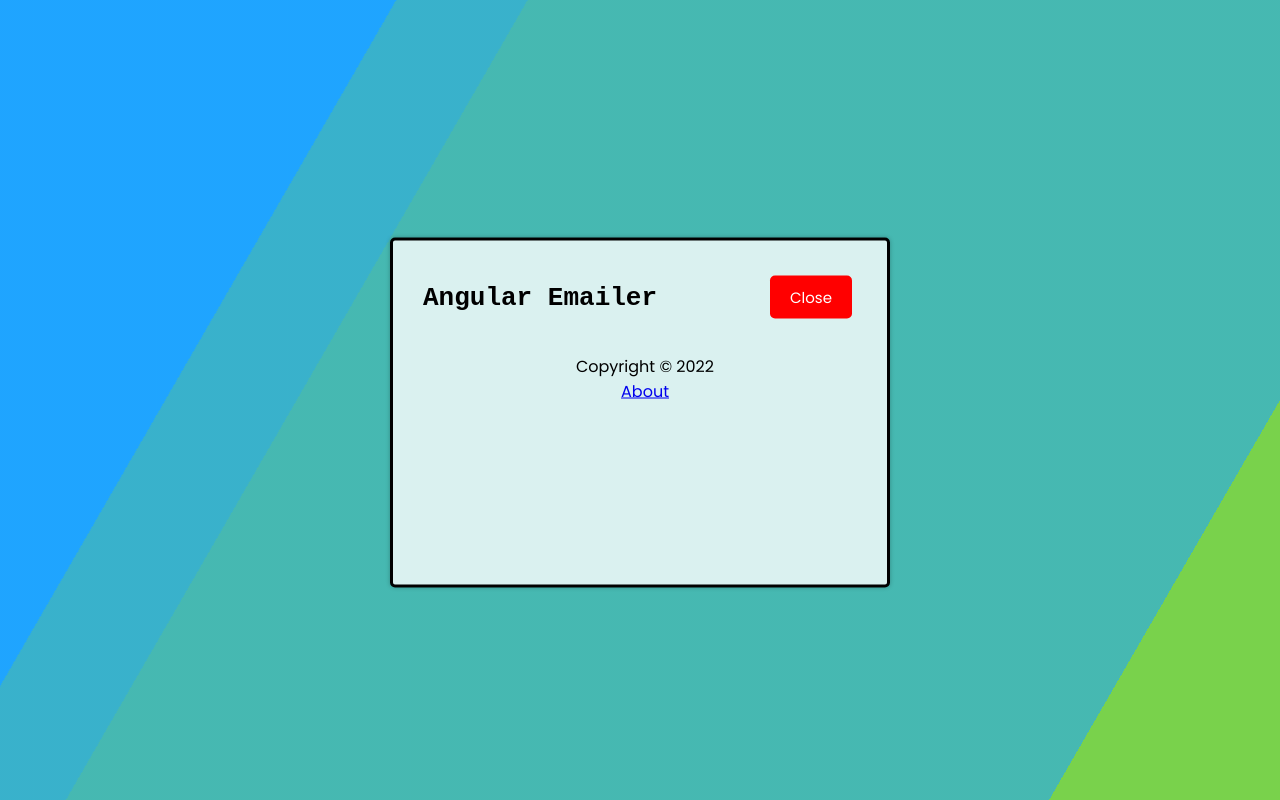
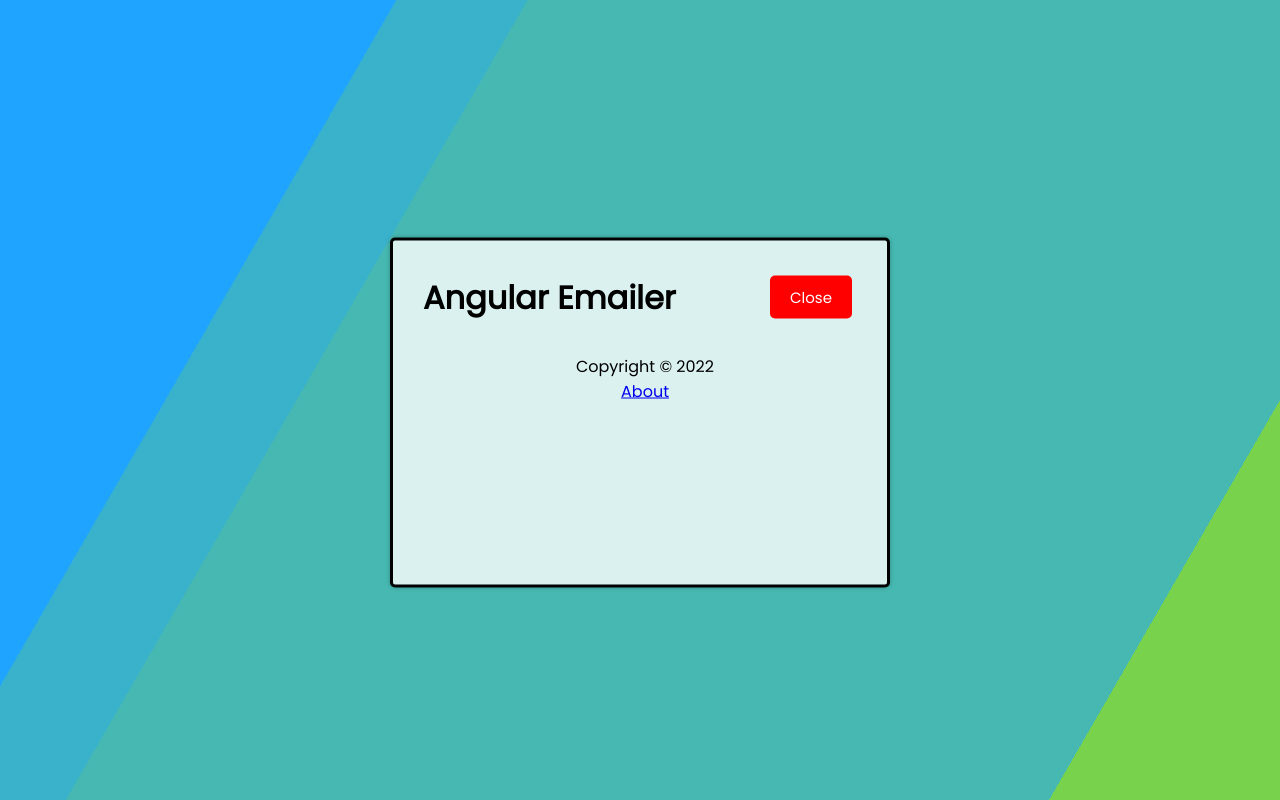
Before and after one commit to kyledavis109/Angular-App, an Angular app: page / in a window 1280 px wide. Built offline with nearby package versions, Linux system fonts and the light colour scheme.

Commit message:
Deleted unecessary styling.

```diff
--- a/src/styles.css
+++ b/src/styles.css
@@ -132,10 +132,6 @@ body {
   transform:translate(-50%, -50%);
 }
 
-h1 {
-  font-family:monospace;
-}
-
 @keyframes slide {
   0% {
     transform:translateX(-25%);
```
